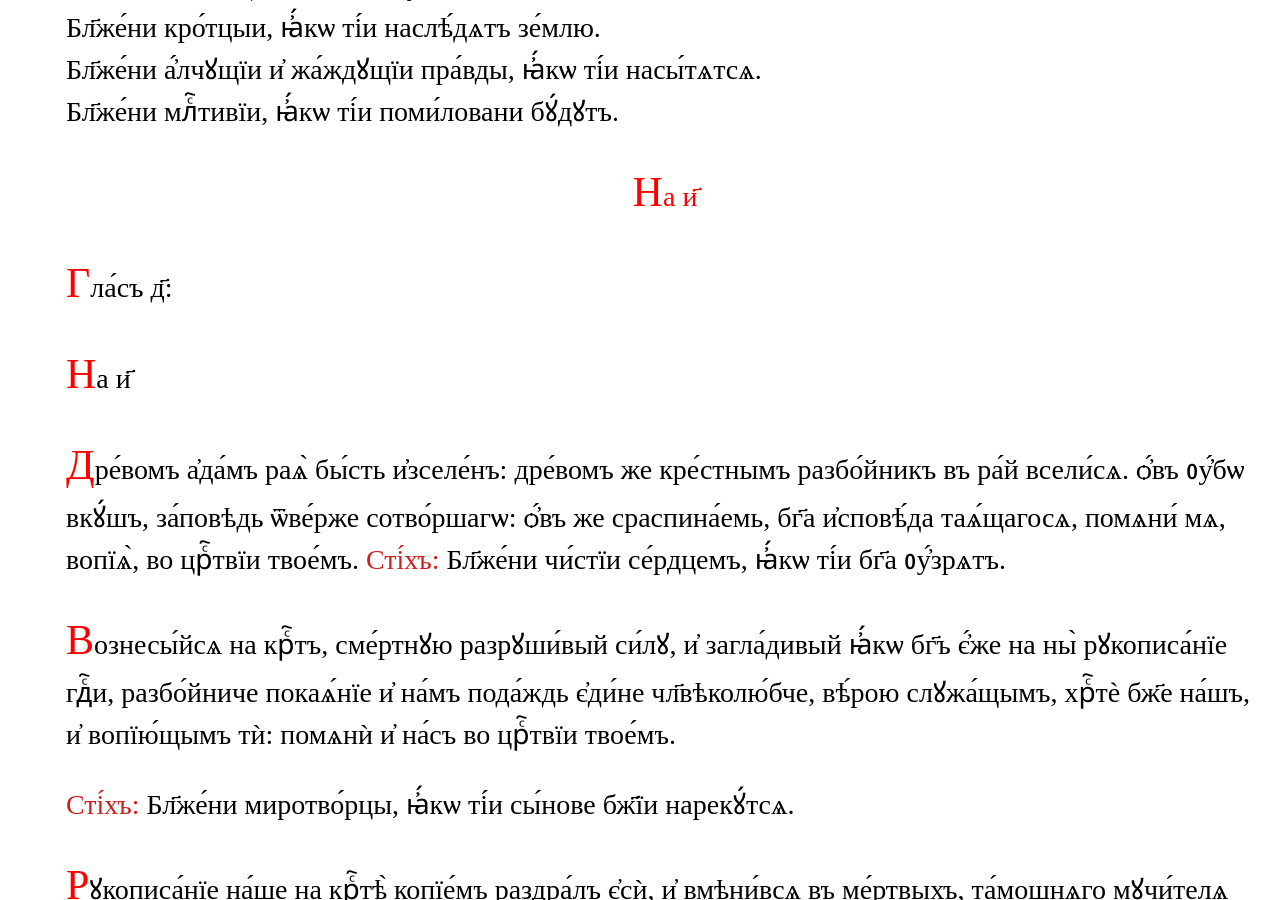
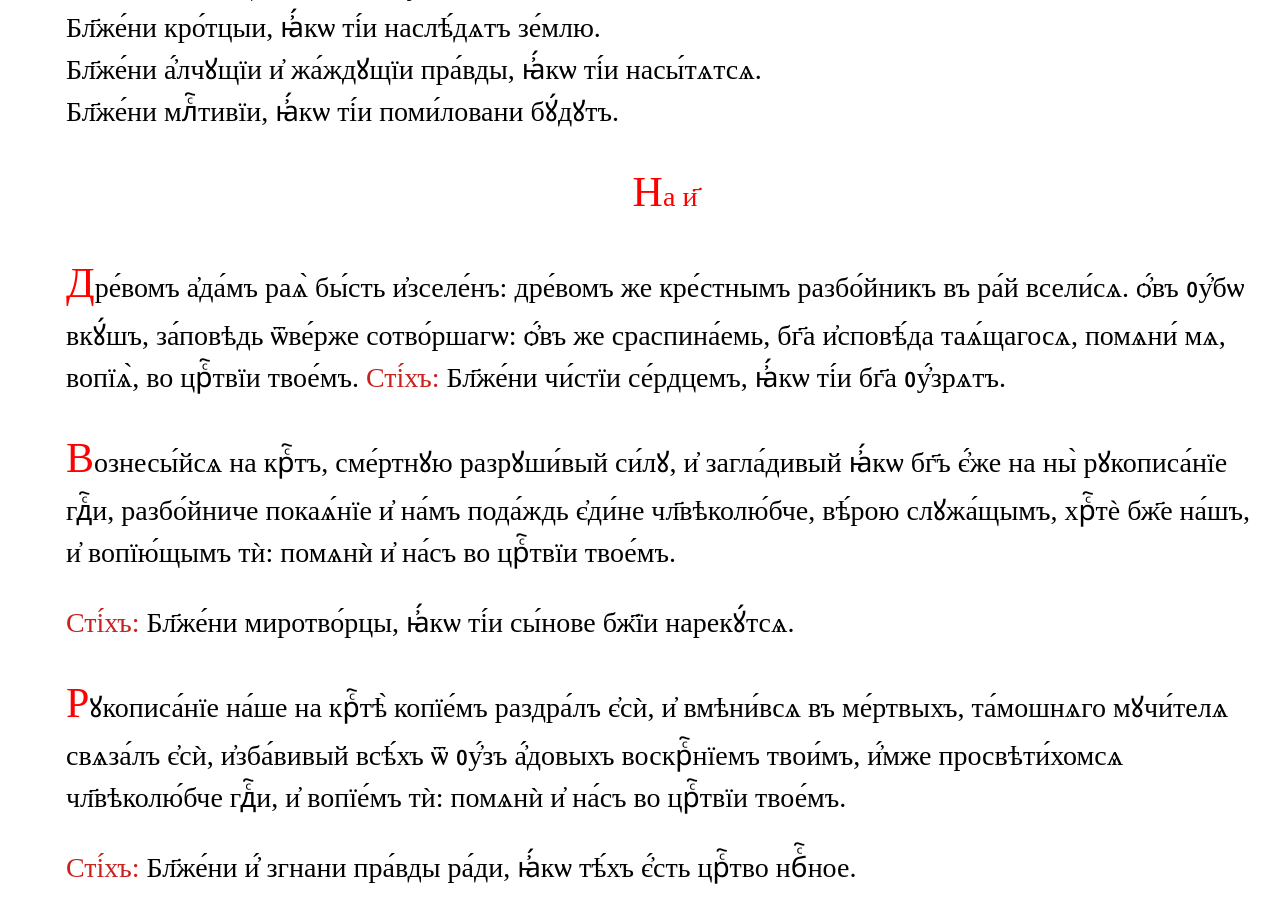
Before and after one commit to markjville/markjville.github.io, a Jekyll site: the page docs/Изобразительная/Гл4.html, which Jekyll copies as it is, in a window 1280 px wide and 900 px high, scrolled down 354 px. Built offline with Jekyll 4.4.1, drawn with Linux system fonts in a browser that asks for light colours; some web fonts are replaced; comment, search, counter and statistics services are not loaded.

Commit message:
Update Гл4.html

```diff
--- a/docs/Изобразительная/Гл4.html
+++ b/docs/Изобразительная/Гл4.html
@@ -42,15 +42,8 @@ p::first-letter {
 Бл҃же́ни кро́тцыи, ꙗ҆́кѡ ті́и наслѣ́дѧтъ зе́млю.<br/>
 Бл҃же́ни а҆́лчꙋщїи и҆ жа́ждꙋщїи пра́вды, ꙗ҆́кѡ ті́и насы́тѧтсѧ.<br/>
 Бл҃же́ни млⷭ҇тивїи, ꙗ҆́кѡ ті́и поми́ловани бꙋ́дꙋтъ.<br/>
-<p align="center" ><font color="#ff0000"><font face="Ponomar Unicode">На
+<p align="center" ><font color="red"><font face="Ponomar Unicode">На
 и҃</font></font><br/>
-
-<p><font face="Ponomar Unicode">Гла́съ
-д҃: </font>
-</p>
-<p><font face="Ponomar Unicode">На
-и҃ </font>
-</p>
 <p><font face="Ponomar Unicode">Дре́вомъ а҆да́мъ раѧ̀ бы́сть и҆зселе́нъ: дре́вомъ же кре́стнымъ разбо́йникъ въ ра́й всели́сѧ. ѻ҆́въ ᲂу҆́бѡ вкꙋ́шъ, за́повѣдь ѿве́рже сотво́ршагѡ: ѻ҆́въ же сраспина́емь, бг҃а и҆сповѣ́да таѧ́щагосѧ, помѧни́
 мѧ, вопїѧ̀, во црⷭ҇твїи твое́мъ. </font>
 <font face="Ponomar"><font color="#c9211e">Сті́хъ: </font>
```
